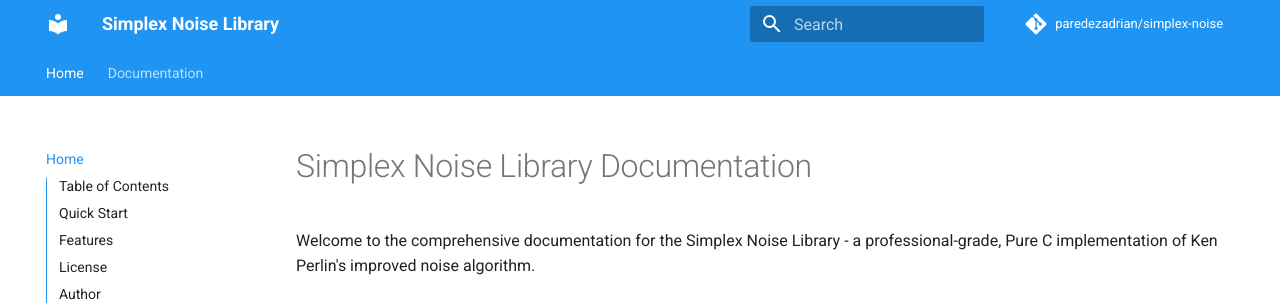
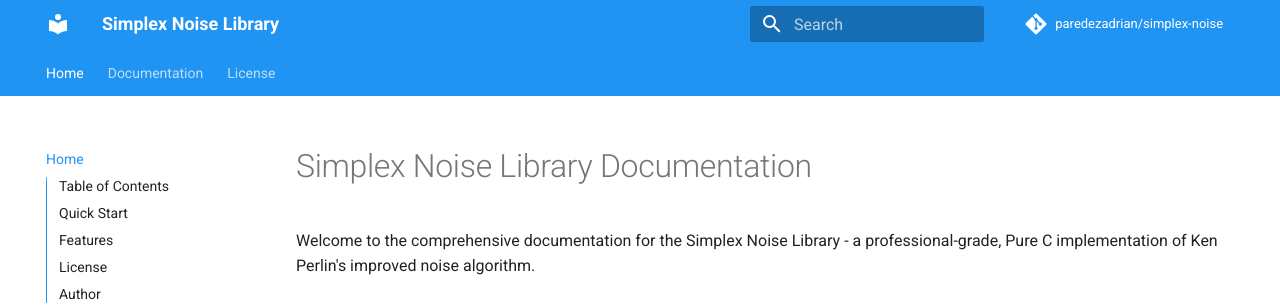
Before and after one commit to paredezadrian/simplex-noise, an MkDocs documentation site: the page built from docs/README.md, in a window 1280 px wide and 900 px high. Shown: the top 305 px of the window. Built offline with MkDocs 1.6.1 and Material for MkDocs 9.7.7, drawn with Linux system fonts in a browser that asks for light colours; comment, search, counter and statistics services are not loaded; the version menu is left out.

Commit message:
Fix LICENSE.md 404 error in documentation

```diff
--- a/docs/README.md
+++ b/docs/README.md
@@ -44,7 +44,7 @@
 
 ## License
 
-This project is licensed under the MIT License - see the [LICENSE.md](../LICENSE.md) file for details.
+This project is licensed under the MIT License - see the [LICENSE.md](LICENSE.md) file for details.
 
 ## Author
 
--- a/mkdocs.yml
+++ b/mkdocs.yml
@@ -73,6 +73,7 @@
       - Advanced Usage: advanced-usage.md
       - Build System: build-system.md
       - Contributing: contributing.md
+  - License: LICENSE.md
 
 plugins:
   - search
```
Also changed, not shown: README.md (+1 -1 lines).
